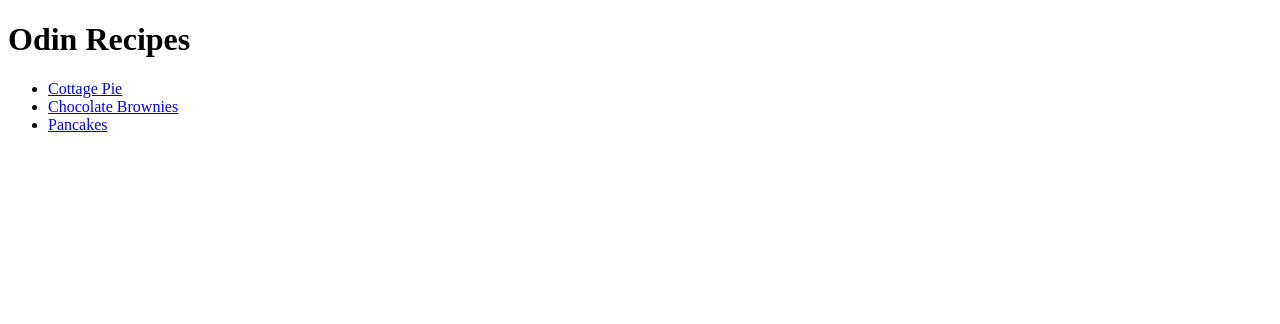
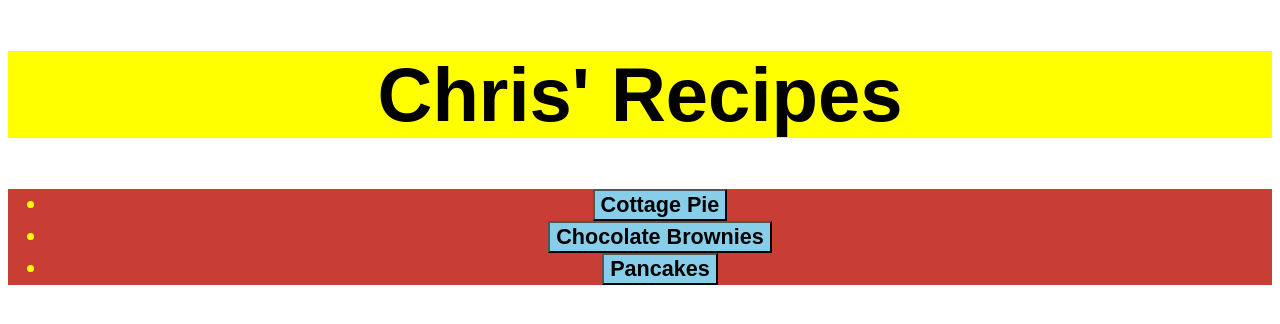
Before and after one commit to kriswind/odin-recipes, a plain HTML site: page index.html in a window 1280 px wide. Drawn offline with Linux system fonts and the light colour scheme.

Commit message:
CSS Introduction
Added css styles, changed font sizes, font weights, changed the anchors
into buttons with hyperlinks to pages the home/recipe pages
respectively.

```diff
--- a/index.html
+++ b/index.html
@@ -1,17 +1,18 @@
 <!DOCTYPE html>
 <html lang="en">
 <head>
+    <link rel="stylesheet" href="style.css">
     <meta charset="UTF-8">
     <meta http-equiv="X-UA-Compatible" content="IE=edge">
     <meta name="viewport" content="width=device-width, initial-scale=1.0">
     <title>Document</title>
 </head>
-<body>
-    <h1>Odin Recipes</h1>
-    <ul>
-      <li><a href="./recipes/cottagepie.html">Cottage Pie</a></li>
-      <li><a href="./recipes/brownies.html">Chocolate Brownies</a></li>
-      <li><a href="./recipes/pancakes.html">Pancakes</a></li>
+<body id="main">
+    <h1 class="main-header">Chris' Recipes</h1>
+    <ul class="list-recipes">
+      <li><button onclick="window.location.href='./recipes/cottagepie.html'">Cottage Pie</button></li>
+      <li><button onclick="window.location.href='./recipes/brownies.html'">Chocolate Brownies</button></li>
+      <li><button onclick="window.location.href='./recipes/pancakes.html'">Pancakes</button></li>
     </ul>
 </body>
 </html>
--- /dev/null
+++ b/style.css
@@ -0,0 +1,44 @@
+.main-header {
+    font-family: Arial, Helvetica, sans-serif;
+    background-color: yellow;
+    text-align: center;
+    font-weight: 800;
+}
+
+#main {
+    font-size: 38px;
+}
+
+.list-recipes {
+    font-family: Impact, Haettenschweiler, 'Arial Narrow Bold', sans-serif;
+    font-size: large;
+    background-color: rgb(201, 62, 52);
+    color: yellow;
+    text-align: center;
+}
+
+.cottage-pie p {
+    background-color: black;
+    color: yellow;
+}
+
+.cottage-pie, .pancakes, .brownies {
+    font-size: 24px;
+}
+
+.pancakes ul {
+    background-color: blue;
+    color: white;
+}
+
+h2 {
+    background-color: red;
+    font-size: 40px;
+}
+
+button {
+    font-size: larger;
+    font-weight: 900;
+    background-color: skyblue;
+    align-self: center;
+}
```
Also changed, not shown: recipes/brownies.html (+3 -2 lines), recipes/cottagepie.html (+5 -4 lines), recipes/pancakes.html (+4 -3 lines).
